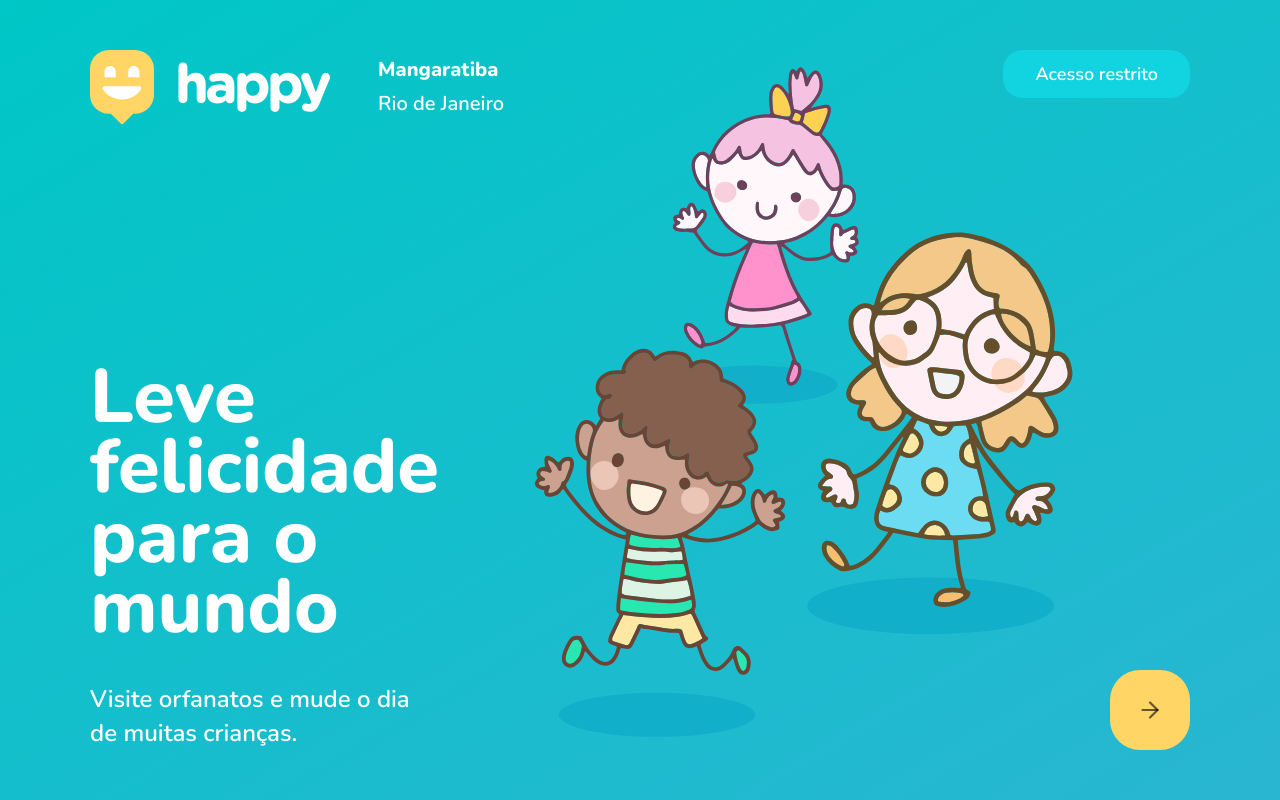
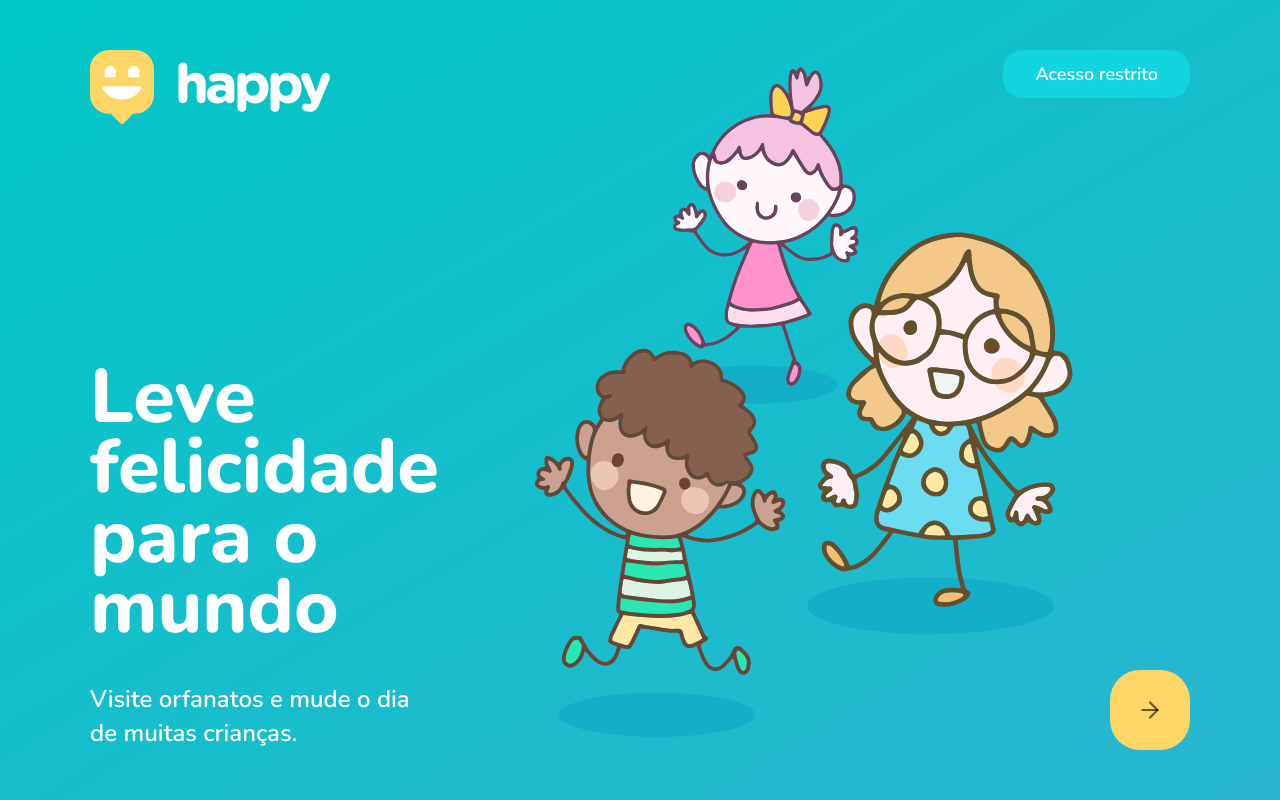
Before and after one commit to tiagogcastro/nlw, a React (Create React App) app in the folder frontend/: page / in a window 1280 px wide. Built offline with nearby package versions, Linux system fonts and the light colour scheme.

Commit message:
improve: Removed location static

```diff
--- a/frontend/src/pages/Landing/index.tsx
+++ b/frontend/src/pages/Landing/index.tsx
@@ -14,10 +14,10 @@ export function Landing() {
 			<div className="content-wrapper">
 				<div className="happyAndLocation">
 					<img src={logoImg} alt="Happy" />
-					<div className="location">
+					{/* <div className="location">
 						<strong>Mangaratiba</strong>
 						<span>Rio de Janeiro</span>
-					</div>
+					</div> */}
 				</div>
 				<main>
 					<h1>Leve felicidade para o mundo</h1>
--- a/frontend/src/pages/OrphanagesMap/index.tsx
+++ b/frontend/src/pages/OrphanagesMap/index.tsx
@@ -37,8 +37,8 @@ export function OrphanagesMap() {
 				</header>
 
 				<footer>
-					<strong>Mangaratiba</strong>
-					<span>Rio de Janeiro</span>
+					{/* <strong>Mangaratiba</strong>
+					<span>Rio de Janeiro</span> */}
 					<Link to="/" className="toFirstPage">
 						<FiArrowLeft size={26} color="rgba(0,0, 0, 0.6)" className="arrow" />
 						Voltar
```
